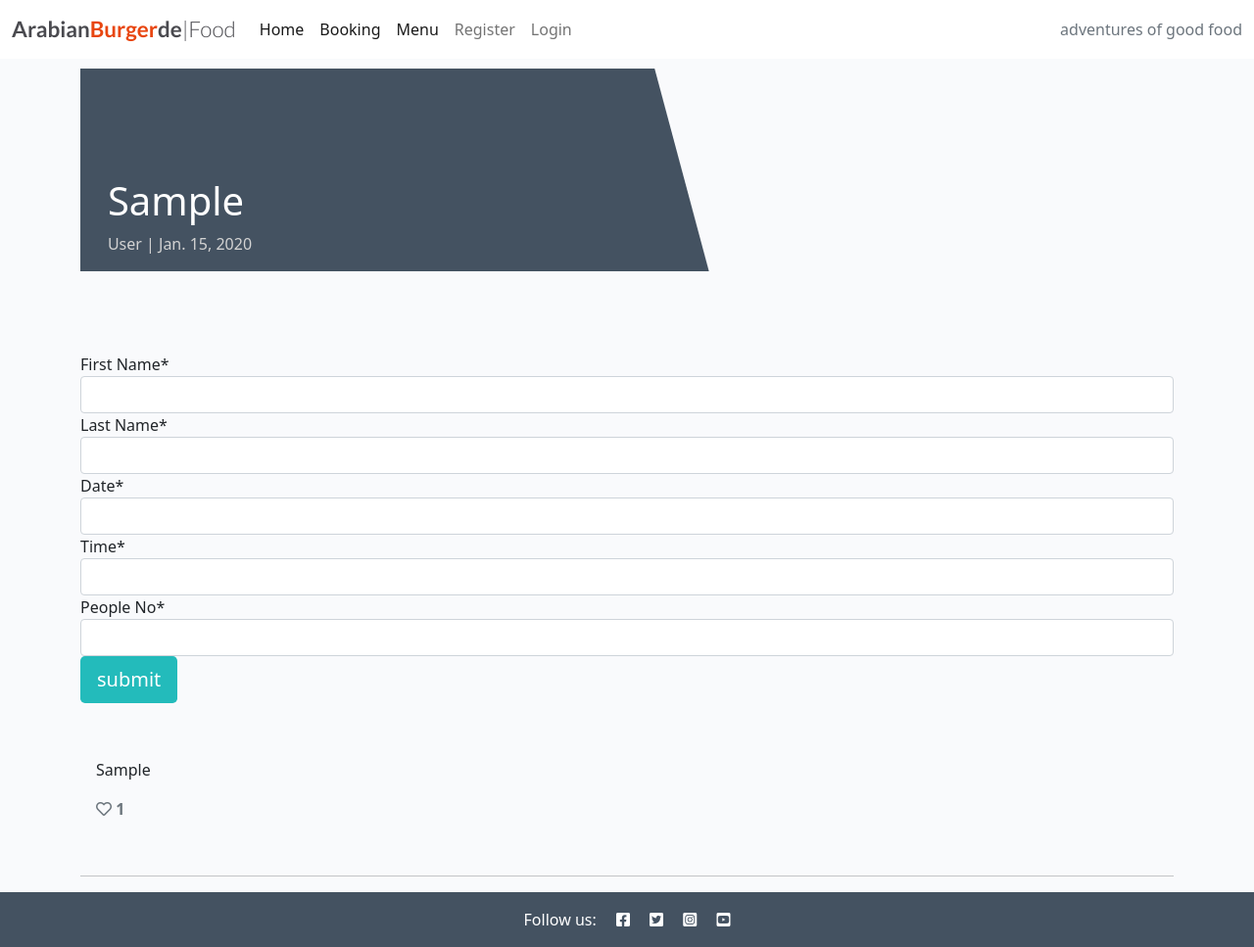
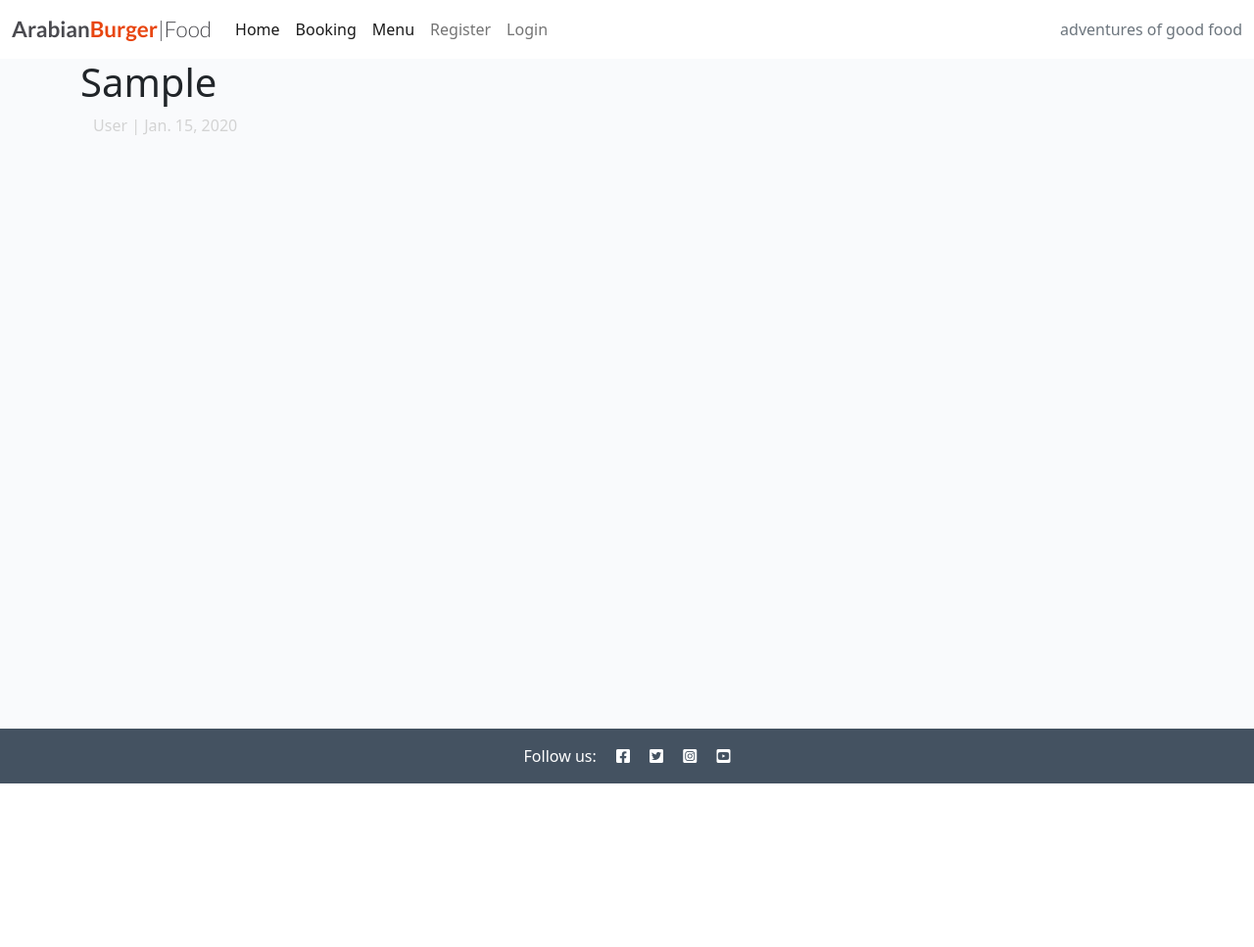
Before and after one commit to Melhefnawi/Restaurant-Booking, a Django app: a page that uses templates/booking/base.html in a window 1280 px wide. Shown: the whole page at 98% size. After the commit the page ends 800 px from the top, so only its background shows below. Run offline with Django 3.2, Linux system fonts and the light colour scheme; tables that the repository leaves empty hold one stand-in row (values such as "Sample post"); some libraries are stand-ins or nearby versions.

Commit message:
showing the booking details

```diff
--- a/bookingsystem/admin.py
+++ b/bookingsystem/admin.py
@@ -24,4 +24,5 @@ class ClientAdmin(admin.ModelAdmin):
 
 @admin.register(Menu)
 class MenuAdmin(admin.ModelAdmin):
-    search_fields = ['Feature_image']
+    list_display = ('Featured_image', 'Meal_Name')
+    search_fields = ['Feature_image', 'Meal_Name']
--- a/bookingsystem/forms.py
+++ b/bookingsystem/forms.py
@@ -7,4 +7,5 @@ class BookingForms(forms.ModelForm):
     class Meta:
 
         model = Booking_details
-        fields = ('First_Name', 'Last_Name', 'Date', 'Time', 'People_No',)
+        fields = ('First_Name', 'Last_Name', 'Date',
+                  'Time', 'People_No', 'Email',)
--- a/bookingsystem/models.py
+++ b/bookingsystem/models.py
@@ -43,6 +43,7 @@ class Client (models.Model):
 class Menu(models.Model):
 
     Featured_image = CloudinaryField('image', default="placeholder")
+    Meal_Name = models.CharField(max_length=200, null=True)
 
     def __str__(self):
         return f"Image Name: {self.Featured_image}"
--- a/bookingsystem/urls.py
+++ b/bookingsystem/urls.py
@@ -8,5 +8,6 @@ urlpatterns = [
     path('menu', views.MenuList.as_view(), name='menu'),
     path('<str:First_Name>', views.BookingDetails.as_view(),
          name='Booking_details'),
+    path('booking/show_booking', views.ShowBooking.as_view(), name='Show_Booking'),
 
 ]
--- a/bookingsystem/views.py
+++ b/bookingsystem/views.py
@@ -1,4 +1,4 @@
-from django.shortcuts import render, redirect, get_object_or_404
+from django.shortcuts import render, redirect, get_object_or_404, get_list_or_404
 from django.views import generic, View
 from .models import Booking_details, Client, Menu
 from .forms import BookingForms
@@ -16,13 +16,6 @@ class MenuList(generic.ListView):
     model = Menu
     queryset = Menu.objects.all()
     template_name = 'booking/menu.html'
-
-class Name(View):
-
-    def get(self, request, *args, **kwargs):
-
-        return render(request, "booking/name.html",
-                      {"booking_form": BookingForms()})
 
 
 class BookingDetails(View):
@@ -45,3 +38,35 @@ class BookingDetails(View):
             booking_form = BookingForms()
         return render(request, "booking/booking_details.html", {
             "booking_form": BookingForms()})
+
+
+class Name(View):
+
+    def get(self, request, *args, **kwargs):
+
+        return render(request, "booking/name.html",
+                      {"booking_form":BookingForms()})
+
+    def post(self, request, *args, **kwargs):
+
+        booking_form = BookingForms(request.POST)
+        Name = request.POST.get('Email')
+        queryset = Booking_details.objects.all()
+        bookings = get_list_or_404(queryset, Email=Name)
+
+        if booking_form.is_valid():
+            booking_form.save()
+
+        else:
+            booking_form = BookingForms()
+        return render(request, "booking/show_booking.html",
+                      {"bookings": bookings})
+
+
+class ShowBooking(View):
+
+    def get(self, request, *args, **kwargs):
+
+
+        return render(request, "booking/show_booking.html",
+                      {"booking": booking })
--- a/templates/booking/base.html
+++ b/templates/booking/base.html
@@ -26,7 +26,7 @@
 
     <nav class="navbar navbar-expand-lg navbar-light bg-white">
         <div class="container-fluid">
-            <a class="navbar-brand" href="{% url 'home' %}"><span class="brand">Arabian<span class="red-o">Burger</span>de<span
+            <a class="navbar-brand" href="{% url 'home' %}"><span class="brand">Arabian<span class="red-o">Burger</span><span
                         class="thin">|Food</span></span></span></a>
             <button class="navbar-toggler" type="button" data-bs-toggle="collapse" data-bs-target="#navbarText"
                 aria-controls="navbarText" aria-expanded="false" aria-label="Toggle navigation">
--- a/templates/booking/booking_details.html
+++ b/templates/booking/booking_details.html
@@ -3,100 +3,21 @@
 
 {% block content %}
 
-{% load crispy_forms_tags %}
 
-<div class="masthead">
+
+
     <div class="container">
-        <div class="row g-0">
-            <div class="col-md-6 masthead-text">
+        <div class="row">
+            <div class="col-3">
                 <!-- Post title goes in these h1 tags -->
-                <h1 class="post-title">{{ booking.First_Name }}</h1>
+                <h1 class="Booking Name">{{ booking.First_Name }}</h1>
                 <!-- Post author goes before the | the post's created date goes after -->
                 <p class="post-subtitle">{{ booking.Last_Name }} | {{ booking.Date}}</p>
             </div>
-            <div class="d-none d-md-block col-md-6 masthead-image">
-                <!-- The featured image URL goes in the src attribute -->
-                {% if "placeholder" in post.featured_image.url %}
-                <img src="https://codeinstitute.s3.amazonaws.com/fullstack/blog/default.jpg" width="100%">
-                {% else %}
-                <img src=" {{ post.featured_image.url }}" width="100%">
-                {% endif %}
-            </div>
-        </div>
-    </div>
-</div>
-<div class="container">
-    <div class ="row">
-        <div class="col card mb-4 left top">
-
-            <form method="POST" style="margin-top:1.3em;">
-                {{booking_form|crispy}}
-                {%csrf_token%}
-                <button type="submit" class="btn btn-signup btn-lg">submit</button>
-            </form>
 
         </div>
     </div>
-</div>
-<div class="container">
-    <div class="row">
-        <div class="col card mb-4  mt-3 left  top">
-            <div class="card-body">
-                <!-- The post content goes inside the card-text. -->
-                <!-- Use the | safe filter inside the template tags -->
-                <p class="card-text ">
-                    {{ booking.First_Name | safe }}
-                </p>
-                <div class="row">
 
-                    <div class="col-1">
-                        <!-- The number of likes goes before the closing strong tag -->
-                        <strong class="text-secondary"><i class="far fa-heart"></i> {{ booking.People_No }} </strong>
-                    </div>
-                    <!--<div class="col-1">
-                        {% with comments.count as total_comments %}
-                        <strong class="text-secondary"><i class="far fa-comments"></i>
 
-                            {{ total_comments }}</strong>
-                        {% endwith %}
-                    </div> -->
-                </div>
-            </div>
-        </div>
-    </div>
-    <div class="row">
-        <div class="col">
-            <hr>
-        </div>
-    </div>
-    <!--<div class="row">
-        <div class="col-md-8 card mb-4  mt-3 ">
-            <h3>Comments:</h3>
-            <div class="card-body">
-
-                {% for comment in comments %}
-                <div class="comments" style="padding: 10px;">
-                    <p class="font-weight-bold">
-
-                        {{ comment.name }}
-                        <span class=" text-muted font-weight-normal">
-
-                            {{ comment.created_on }}
-                        </span> wrote:
-                    </p>
-
-                    {{ comment.body | linebreaks }}
-                </div>
-
-                {% endfor %}
-            </div>
-        </div>
-        <div class="col-md-4 card mb-4  mt-3 ">
-            <div class="card-body">
-
-            </div>
-        </div>
-    </div> -->
-</div>
 
 {% endblock content %}
```
Also changed, not shown: templates/booking/menu.html (+7 -5 lines), templates/booking/name.html (+10 -17 lines), templates/booking/show_booking.html (added, +55 -0 lines), bookingsystem/migrations/0004_menu_meal_name.py (added).
